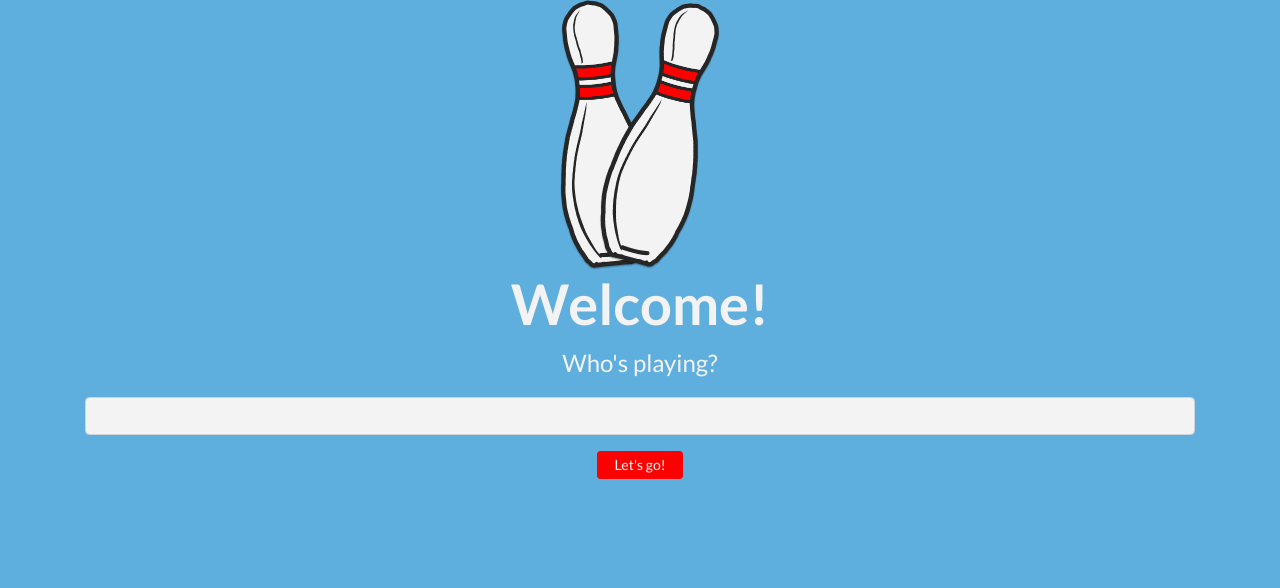
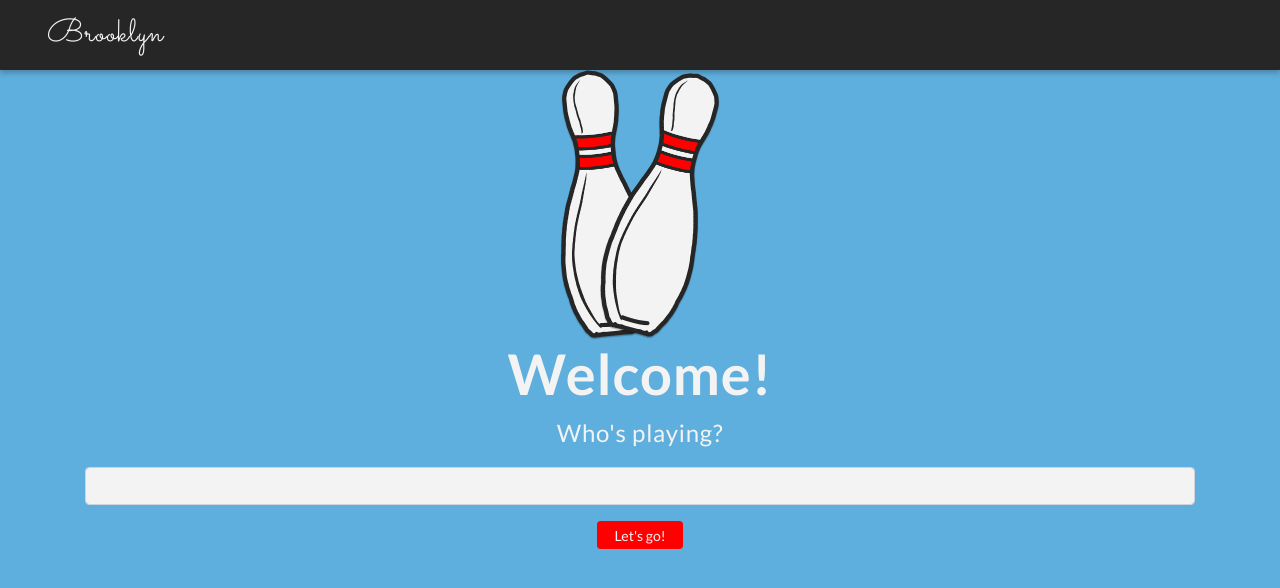
Before and after one commit to jlswanson/bowling-scoring-app, a Vue app: page / in a window 1280 px wide. Shown: the top 588 px of the page. Built offline with nearby package versions, Linux system fonts and the light colour scheme.

Commit message:
Add header, main view, and global styles

```diff
--- a/src/App.vue
+++ b/src/App.vue
@@ -1,16 +1,16 @@
 <template>
   <div id="app">
-    <Welcome />
+    <Main />
   </div>
 </template>
 
 <script>
-import Welcome from './components/Welcome.vue'
+import Main from './pages/Main.vue'
 
 export default {
   name: 'app',
   components: {
-    Welcome,
+    Main,
   }
 }
 </script>
--- /dev/null
+++ b/src/components/Header.vue
@@ -0,0 +1,39 @@
+<template>
+    <header class="row">
+        <b-col>
+            <p>Brooklyn</p>
+        </b-col>
+
+        <b-col>
+            <button v-if="isBeingScored">End Game</button>
+        </b-col>
+    </header>
+</template>
+
+<script>
+export default {
+    name: 'Header',
+    computed: {
+        isBeingScored: function() {
+            return false;
+        }
+    }
+}
+</script>
+
+<style lang="scss" scoped>
+    @import '../styles/custom.scss';
+
+    header {
+        background-color: #262626;
+        box-shadow: 0px 3px 5px 0px rgba(41, 41, 41, .3)
+    }
+
+    p {
+        color: $white;
+        font-family: 'Sacramento', Georgia, 'Times New Roman', Times, serif;
+        font-size: 2em;
+        margin: 0;
+        padding: .35em 1em;
+    }
+</style>
--- /dev/null
+++ b/src/pages/Main.vue
@@ -0,0 +1,23 @@
+<template>
+    <b-container fluid>
+        <Header />
+        <Welcome />
+    </b-container>
+</template>
+
+<script>
+import Header from '../components/Header.vue'
+import Welcome from '../components/Welcome.vue'
+
+export default {
+    name: 'Main',
+    components: {
+        Header,
+        Welcome,
+    }
+}
+</script>
+
+<style lang="scss" scoped>
+
+</style>
--- a/src/styles/style.scss
+++ b/src/styles/style.scss
@@ -1,4 +1,5 @@
 body {
     background-color: $primary;
     font-family: 'Lato', Arial, Helvetica, sans-serif;
+    letter-spacing: .05em;
 }
```
